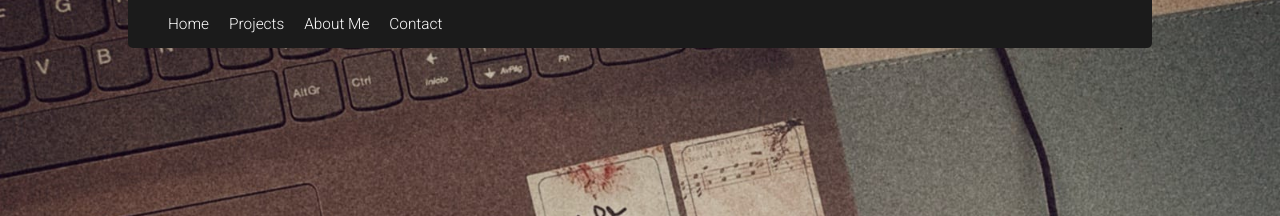
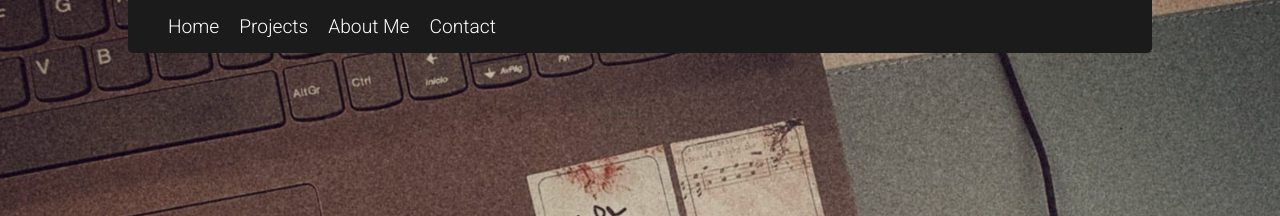
Before and after one commit to AleVedoya/portfolio-ale, a plain HTML site: page index.html in a window 1280 px wide. Shown: the top 216 px of the page. Drawn offline with Linux system fonts and the light colour scheme.

Commit message:
change styles

```diff
--- a/style.css
+++ b/style.css
@@ -94,7 +94,7 @@ nav ul {
   display: flex;
   justify-content: space-evenly;
   list-style-type: none;
-  font-size: calc(var(--base-size) * 0.8);
+  font-size: calc(var(--base-size) * 0.6);
   margin: 0;
   padding: 0;
 }
@@ -373,6 +373,11 @@ button:hover {
     justify-content: space-between;
   }
 
+  nav ul {
+    font-size: var(--base-size);
+  }
+
+
   #about-me {
     width: 80%;
   }
```
